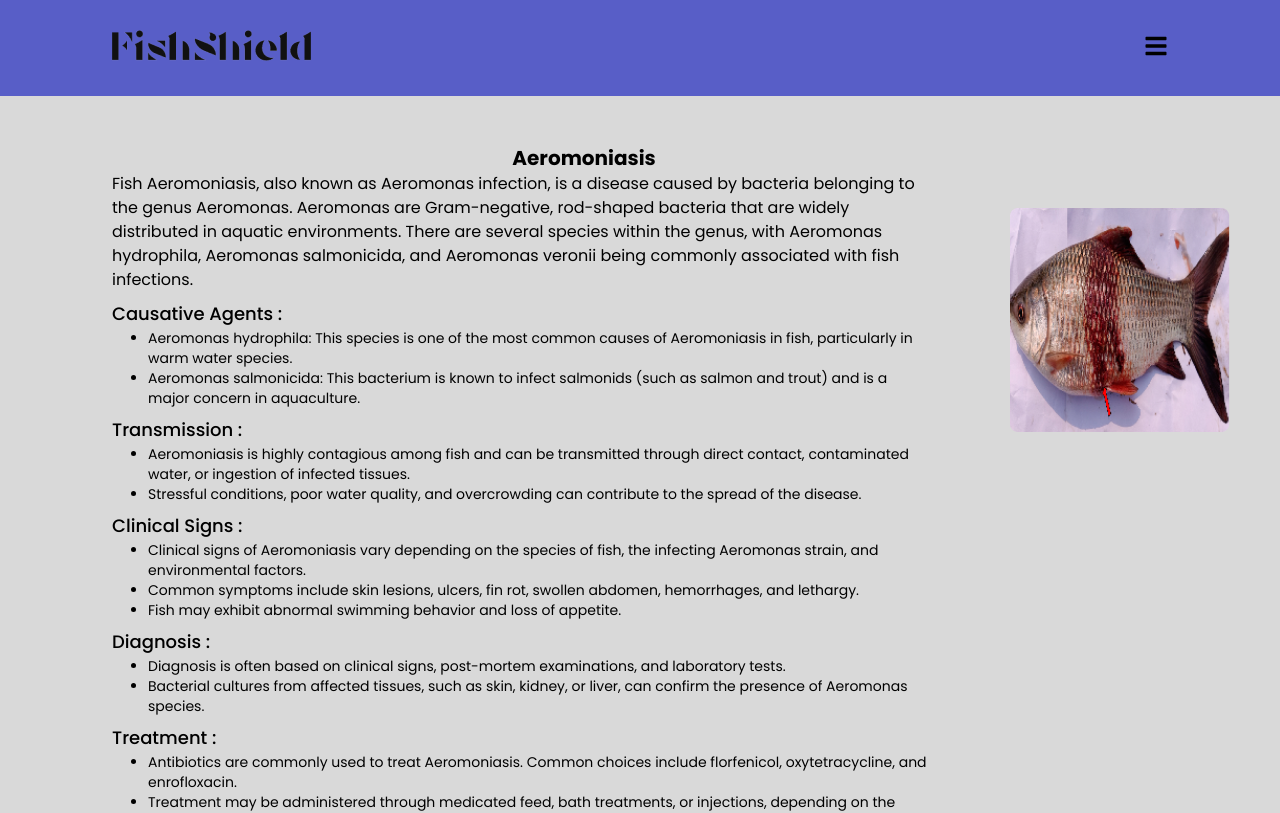
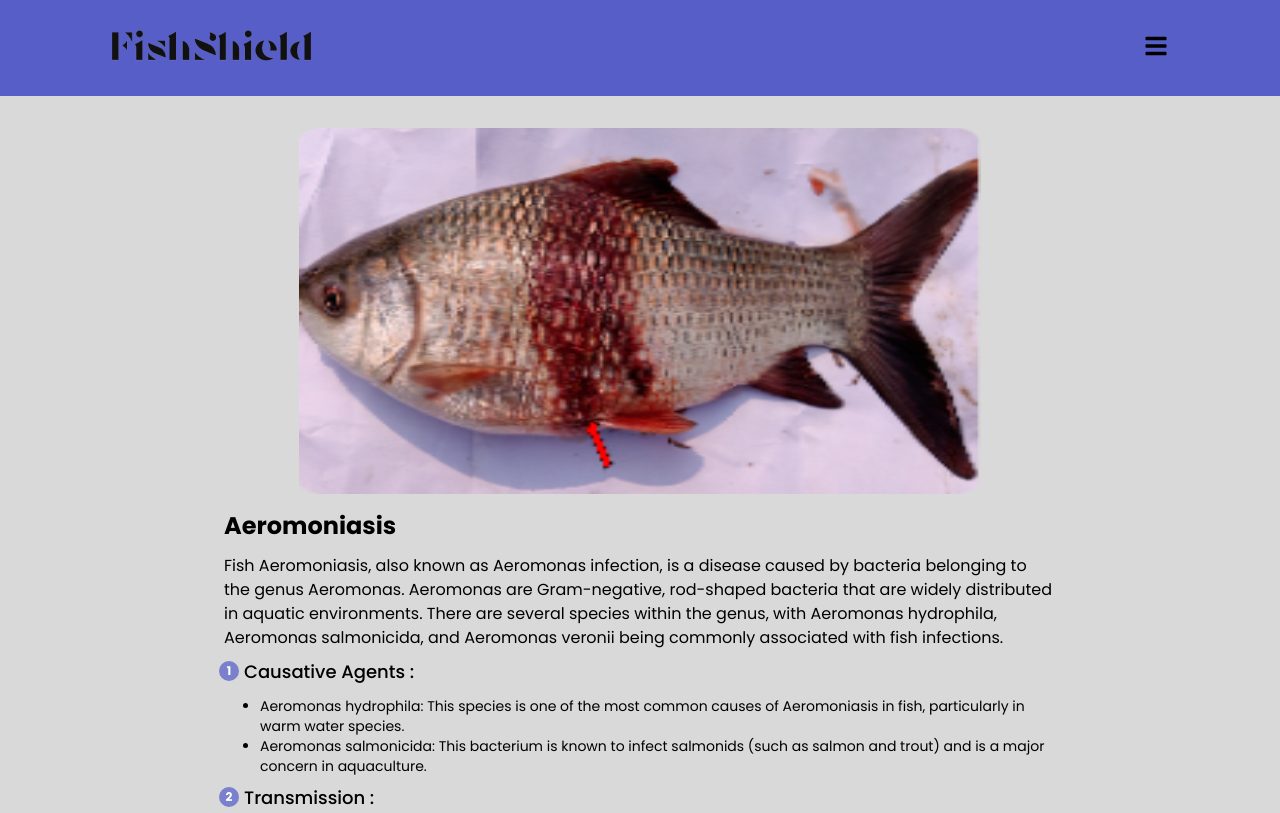
Before and after one commit to eslamar3y/grad_project, a React (Vite) app: page /disease in a window 1280 px wide. Shown: the top 813 px of the page. Built offline with nearby package versions, Linux system fonts and the light colour scheme.

Commit message:
edit disease info

```diff
--- /dev/null
+++ b/src/Pages/About/About.jsx
@@ -0,0 +1,142 @@
+import SimpleNav from "../../components/SimpleNav";
+import teammeamber1 from "../../assets/teammeamber1.png";
+
+const About = () => {
+  return (
+    // <div className="bg-[#D9D9D9] w-full ">
+    //   <SimpleNav />
+    //   <div className="flex">
+    //     <div className="w-1/2 pt-5 pl-12 ">
+    //       <div className="ourteam w-[608px] h-[608px] rounded-full bg-[#585ec7]">
+    //         <div className="pt-44  text-white font-popins text-center">
+    //           <h1 className="text-5xl font-bold ">Our Team</h1>
+    //           <p className="font-medium text-lg leading-9 text px-3 pt-6 tracking-wide">
+    //             Lorem ipsum dolor sit amet, consectetur adipiscing elit. Sed
+    //             auctor nisl sit amet nisi fermentum, at bibendum mauris
+    //             pulvinar.
+    //           </p>
+    //         </div>
+    //       </div>
+    //     </div>
+    //     <div className="w-1/2 flex flex-wrap">
+    //       <div className="mt-14 text-center">
+    //         <img
+    //           src={teammeamber1}
+    //           alt=""
+    //           className="w-[200px] h-[197px] rounded-full"
+    //         />
+    //         <h3 className="text-[#585EC7] font-semibold font-popins text-lg mt-7">
+    //           Calvin Cooper
+    //         </h3>
+    //         <h5 className="text-white font-popins text-sm ">Randall Warren</h5>
+    //       </div>
+    //       <div className="mt-14 text-center ml-16">
+    //         <img
+    //           src={teammeamber1}
+    //           alt=""
+    //           className="w-[200px] h-[197px] rounded-full"
+    //         />
+    //         <h3 className="text-[#585EC7] font-semibold font-popins text-lg mt-7">
+    //           Calvin Cooper
+    //         </h3>
+    //         <h5 className="text-white font-popins text-sm ">Randall Warren</h5>
+    //       </div>
+    //       <div className="mt-14 text-center ml-16">
+    //         <img
+    //           src={teammeamber1}
+    //           alt=""
+    //           className="w-[200px] h-[197px] rounded-full"
+    //         />
+    //         <h3 className="text-[#585EC7] font-semibold font-popins text-lg mt-7">
+    //           Calvin Cooper
+    //         </h3>
+    //         <h5 className="text-white font-popins text-sm ">Randall Warren</h5>
+    //       </div>
+    //       {/* second row */}
+    //       <div className="mt-9 text-center">
+    //         <img
+    //           src={teammeamber1}
+    //           alt=""
+    //           className="w-[200px] h-[197px] rounded-full"
+    //         />
+    //         <h3 className="text-[#585EC7] font-semibold font-popins text-lg mt-7">
+    //           Calvin Cooper
+    //         </h3>
+    //         <h5 className="text-white font-popins text-sm ">Randall Warren</h5>
+    //       </div>
+    //       <div className="mt-9 text-center ml-16">
+    //         <img
+    //           src={teammeamber1}
+    //           alt=""
+    //           className="w-[200px] h-[197px] rounded-full"
+    //         />
+    //         <h3 className="text-[#585EC7] font-semibold font-popins text-lg mt-7">
+    //           Calvin Cooper
+    //         </h3>
+    //         <h5 className="text-white font-popins text-sm ">Randall Warren</h5>
+    //       </div>
+    //       <div className="mt-9 text-center ml-16">
+    //         <img
+    //           src={teammeamber1}
+    //           alt=""
+    //           className="w-[200px] h-[197px] rounded-full"
+    //         />
+    //         <h3 className="text-[#585EC7] font-semibold font-popins text-lg mt-7">
+    //           Calvin Cooper
+    //         </h3>
+    //         <h5 className="text-white font-popins text-sm ">Randall Warren</h5>
+    //       </div>
+    //       {/* second row */}
+    //       <div className="mt-9 text-center">
+    //         <img
+    //           src={teammeamber1}
+    //           alt=""
+    //           className="w-[200px] h-[197px] rounded-full"
+    //         />
+    //         <h3 className="text-[#585EC7] font-semibold font-popins text-lg mt-7">
+    //           Calvin Cooper
+    //         </h3>
+    //         <h5 className="text-white font-popins text-sm ">Randall Warren</h5>
+    //       </div>
+    //       <div className="mt-9 text-center ml-16">
+    //         <img
+    //           src={teammeamber1}
+    //           alt=""
+    //           className="w-[200px] h-[197px] rounded-full"
+    //         />
+    //         <h3 className="text-[#585EC7] font-semibold font-popins text-lg mt-7">
+    //           Calvin Cooper
+    //         </h3>
+    //         <h5 className="text-white font-popins text-sm ">Randall Warren</h5>
+    //       </div>
+    //       <div className="mt-9 text-center ml-16">
+    //         <img
+    //           src={teammeamber1}
+    //           alt=""
+    //           className="w-[200px] h-[197px] rounded-full"
+    //         />
+    //         <h3 className="text-[#585EC7] font-semibold font-popins text-lg mt-7">
+    //           Calvin Cooper
+    //         </h3>
+    //         <h5 className="text-white font-popins text-sm ">Randall Warren</h5>
+    //       </div>
+    //       {/* second row */}
+    //       <div className="mt-9 text-center">
+    //         <img
+    //           src={teammeamber1}
+    //           alt=""
+    //           className="w-[200px] h-[197px] rounded-full"
+    //         />
+    //         <h3 className="text-[#585EC7] font-semibold font-popins text-lg mt-7">
+    //           Calvin Cooper
+    //         </h3>
+    //         <h5 className="text-white font-popins text-sm ">Randall Warren</h5>
+    //       </div>
+    //     </div>
+    //   </div>
+    // </div>
+    <div className="">about</div>
+  );
+};
+
+export default About;
--- /dev/null
+++ b/src/Pages/Disease/DiseaseInfo.css
@@ -0,0 +1,64 @@
+/* .firstinfo {
+  position: relative;
+  padding-left: 20px;
+  margin-bottom: 10px;
+  color: #000;
+  cursor: pointer;
+  transition: all 0.6s ease;
+  z-index: 1;
+  &:hover {
+    color: #41456a;
+  }
+}
+
+.firstinfo::after {
+  content: "1";
+  position: absolute;
+  top: 3px;
+  left: -5px;
+  width: 20px;
+  height: 20px;
+  background-color: #7b80cc;
+  border: 2px solid #7b80cc;
+  border-radius: 50%;
+  z-index: 1;
+  display: flex;
+  justify-content: center;
+  align-items: center;
+  font-size: 12px;
+  color: #fff;
+  font-weight: bold;
+} */
+
+.firstinfo {
+  position: relative;
+  padding-left: 20px;
+  margin-bottom: 10px;
+  color: #000;
+  cursor: pointer;
+  transition: all 0.6s ease;
+  z-index: 1;
+}
+
+.firstinfo:hover {
+  color: #41456a;
+}
+
+.firstinfo::after {
+  content: attr(data-index);
+  position: absolute;
+  top: 3px;
+  left: -5px;
+  width: 20px;
+  height: 20px;
+  background-color: #7b80cc;
+  border: 2px solid #7b80cc;
+  border-radius: 50%;
+  z-index: 1;
+  display: flex;
+  justify-content: center;
+  align-items: center;
+  font-size: 12px;
+  color: #fff;
+  font-weight: bold;
+}
--- a/src/Pages/Disease/DiseaseInfo.jsx
+++ b/src/Pages/Disease/DiseaseInfo.jsx
@@ -1,13 +1,31 @@
 import SimpleNav from "../../components/SimpleNav";
 import FImg from "../../assets/d1.png";
+import "./DiseaseInfo.css";
+import { useEffect } from "react";
 
 const DiseaseInfo = () => {
+  useEffect(() => {
+    const firstInfoElements = document.querySelectorAll(".firstinfo");
+    firstInfoElements.forEach((element, index) => {
+      element.dataset.index = index + 1;
+    });
+  }, []);
+
   return (
     <div className="bg-[#d9d9d9] w-full md:min-h-screen">
       <SimpleNav />
-      <div className="flex xs:flex-col-reverse sm:flex-col-reverse md:flex-row font-popins ">
-        <div className="pr-0 md:w-3/4 pt-12 md:pl-28 xs:pl-8 xs:pr-8 xs:pb-10 sm:pl-8 sm:pr-8 sm:pb-10">
-          <h1 className="text-xl font-bold text-center pl-32">Aeromoniasis</h1>
+      {/* <div className=" xs:flex-col-reverse sm:flex-col-reverse md:flex-row font-popins "> */}
+      <div className="  font-popins -mb-64">
+        <div className=" pt-8 ">
+          <img
+            src={FImg}
+            alt=""
+            className="m-auto w-[682px] h-[366px] md:w-[682px] md:h-[366px]  xs:w-[300px] xs:h-[200px] sm:w-[500px] sm:h-[300px] mb-4"
+          />
+        </div>
+        {/* <div className=" ml-32 mr-44 pr-0  pt-12 md:pl-28 xs:pl-8 xs:pr-8 xs:pb-10 sm:pl-8 sm:pr-8 sm:pb-10"> */}
+        <div className=" lg:mx-56 pb-10  md:mx-32 sm:mx-16 xs:mx-9">
+          <h1 className="text-2xl font-bold mb-3">Aeromoniasis</h1>
           <p className="">
             Fish Aeromoniasis, also known as Aeromonas infection, is a disease
             caused by bacteria belonging to the genus Aeromonas. Aeromonas are
@@ -16,7 +34,9 @@ const DiseaseInfo = () => {
             with Aeromonas hydrophila, Aeromonas salmonicida, and Aeromonas
             veronii being commonly associated with fish infections.
           </p>
-          <h2 className="font-medium text-lg mt-2 ">Causative Agents :</h2>
+          <h2 className="font-medium text-lg mt-2 firstinfo">
+            Causative Agents :
+          </h2>
           <ul className="list-disc ml-9 text-sm">
             <li>
               Aeromonas hydrophila: This species is one of the most common
@@ -28,7 +48,7 @@ const DiseaseInfo = () => {
               (such as salmon and trout) and is a major concern in aquaculture.
             </li>
           </ul>
-          <h2 className="font-medium text-lg mt-2 ">Transmission :</h2>
+          <h2 className="font-medium text-lg mt-2 firstinfo">Transmission :</h2>
           <ul className="list-disc ml-9 text-sm">
             <li>
               Aeromoniasis is highly contagious among fish and can be
@@ -40,7 +60,9 @@ const DiseaseInfo = () => {
               contribute to the spread of the disease.
             </li>
           </ul>
-          <h2 className="font-medium text-lg mt-2 ">Clinical Signs :</h2>
+          <h2 className="font-medium text-lg mt-2 firstinfo">
+            Clinical Signs :
+          </h2>
           <ul className="list-disc ml-9 text-sm">
             <li>
               Clinical signs of Aeromoniasis vary depending on the species of
@@ -54,7 +76,7 @@ const DiseaseInfo = () => {
               Fish may exhibit abnormal swimming behavior and loss of appetite.
             </li>
           </ul>
-          <h2 className="font-medium text-lg mt-2 ">Diagnosis :</h2>
+          <h2 className="font-medium text-lg mt-2 firstinfo">Diagnosis :</h2>
           <ul className="list-disc ml-9 text-sm">
             <li>
               Diagnosis is often based on clinical signs, post-mortem
@@ -65,7 +87,7 @@ const DiseaseInfo = () => {
               liver, can confirm the presence of Aeromonas species.
             </li>
           </ul>
-          <h2 className="font-medium text-lg mt-2 ">Treatment :</h2>
+          <h2 className="font-medium text-lg mt-2 firstinfo">Treatment :</h2>
           <ul className="list-disc ml-9 text-sm">
             <li>
               Antibiotics are commonly used to treat Aeromoniasis. Common
@@ -77,7 +99,7 @@ const DiseaseInfo = () => {
               infection.
             </li>
           </ul>
-          <h2 className="font-medium text-lg mt-2 ">
+          <h2 className="font-medium text-lg mt-2 firstinfo">
             Prevention and Control :
           </h2>
           <ul className="list-disc ml-9 text-sm">
@@ -94,7 +116,9 @@ const DiseaseInfo = () => {
               reduce the risk of Aeromonas infections.
             </li>
           </ul>
-          <h2 className="font-medium text-lg mt-2 ">Impact on Aquaculture :</h2>
+          <h2 className="font-medium text-lg mt-2 firstinfo">
+            Impact on Aquaculture :
+          </h2>
           <ul className="list-disc ml-9 text-sm">
             <li>
               Aeromoniasis can have significant economic impacts on aquaculture
@@ -107,9 +131,6 @@ const DiseaseInfo = () => {
             </li>
           </ul>
         </div>
-        <div className="md:w-1/4 pt-28 ">
-          <img src={FImg} alt="" className="m-auto" />
-        </div>
       </div>
     </div>
   );
--- a/src/main.jsx
+++ b/src/main.jsx
@@ -14,6 +14,7 @@ import Equipments from "./Pages/Equipments/Equipments.jsx";
 import DiseaseDetectionResults from "./Pages/DiseaseDetection/DiseaseDetectionResults.jsx";
 import ExpertInfo from "./Pages/Expert/ExpertInfo.jsx";
 import DiseaseInfo from "./Pages/Disease/DiseaseInfo.jsx";
+import About from "./Pages/About/About.jsx";
 
 const router = createBrowserRouter([
   {
@@ -64,6 +65,19 @@ const router = createBrowserRouter([
     path: "disease",
     element: <DiseaseInfo />,
   },
+  {
+    path: "about",
+    element: <About />,
+  },
+  // make 404 page
+  {
+    path: "*",
+    element: (
+      <h1 className="text-center mt-80 font-bold font-popins">
+        404 - Not Found
+      </h1>
+    ),
+  },
 ]);
 
 ReactDOM.createRoot(document.getElementById("root")).render(
```
Also changed, not shown: src/components/Footer.jsx (+66 -34 lines), src/assets/teammeamber1.png (added).
